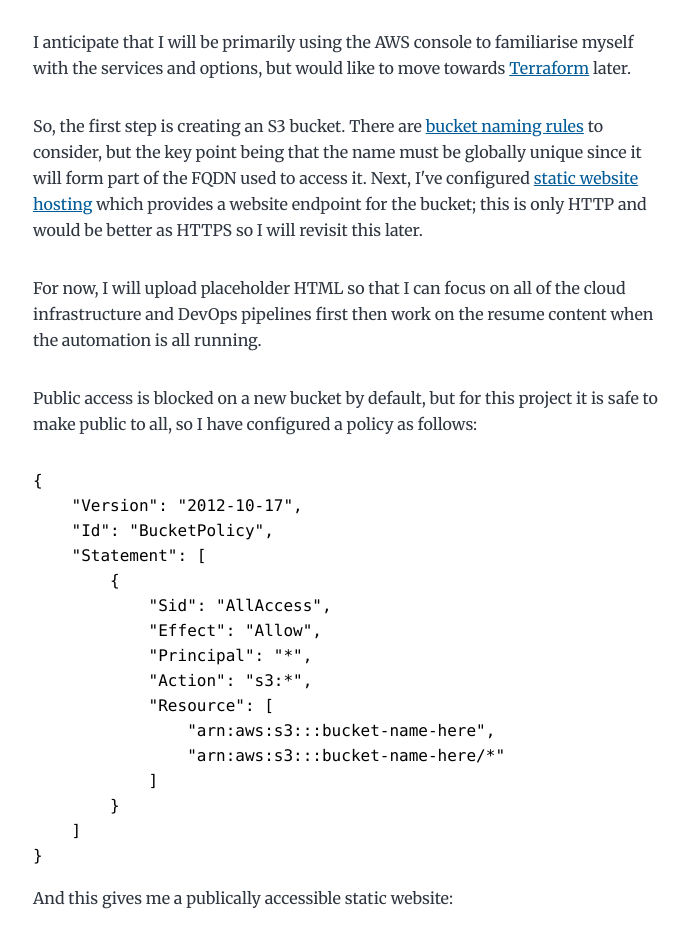
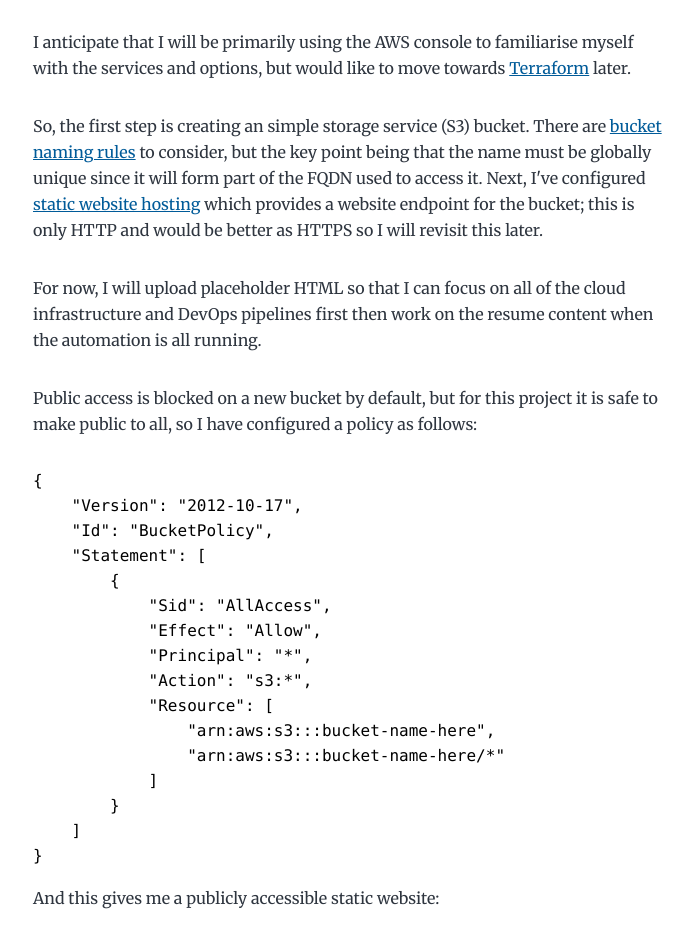
Before and after one commit to ben-james-dodwell/github-pages-blog, a Gatsby site: page /aws-s3-static-website/ in a window 1280 px wide. Shown: the part 417-1352 px from the top of the page, without its empty margins (291-984 px from the left). Built offline with nearby package versions, Linux system fonts and the light colour scheme; Gatsby itself is replaced by a stand-in of ours; some packages are replaced by stand-ins of ours; code samples lack their colours.

Commit message:
Content update
Fix spelling mistake.
Clarify terminology.

````diff
--- a/content/blog/aws-s3-static-website/index.md
+++ b/content/blog/aws-s3-static-website/index.md
@@ -8,7 +8,7 @@ I have a personal AWS account, though it hasn't been used in a long time, so it
 
 I anticipate that I will be primarily using the AWS console to familiarise myself with the services and options, but would like to move towards [Terraform](https://www.terraform.io/) later.
 
-So, the first step is creating an S3 bucket. There are [bucket naming rules](https://docs.aws.amazon.com/AmazonS3/latest/userguide/bucketnamingrules.html?icmpid=docs_amazons3_console) to consider, but the key point being that the name must be globally unique since it will form part of the FQDN used to access it. Next, I've configured [static website hosting](https://docs.aws.amazon.com/AmazonS3/latest/userguide/EnableWebsiteHosting.html) which provides a website endpoint for the bucket; this is only HTTP and would be better as HTTPS so I will revisit this later.
+So, the first step is creating an simple storage service (S3) bucket. There are [bucket naming rules](https://docs.aws.amazon.com/AmazonS3/latest/userguide/bucketnamingrules.html?icmpid=docs_amazons3_console) to consider, but the key point being that the name must be globally unique since it will form part of the FQDN used to access it. Next, I've configured [static website hosting](https://docs.aws.amazon.com/AmazonS3/latest/userguide/EnableWebsiteHosting.html) which provides a website endpoint for the bucket; this is only HTTP and would be better as HTTPS so I will revisit this later.
 
 For now, I will upload placeholder HTML so that I can focus on all of the cloud infrastructure and DevOps pipelines first then work on the resume content when the automation is all running.
 
@@ -32,7 +32,7 @@ Public access is blocked on a new bucket by default, but for this project it is
 }
 ```
 
-And this gives me a publically accessible static website:
+And this gives me a publicly accessible static website:
 
 ![S3 Static Website](image.png)
 
````
